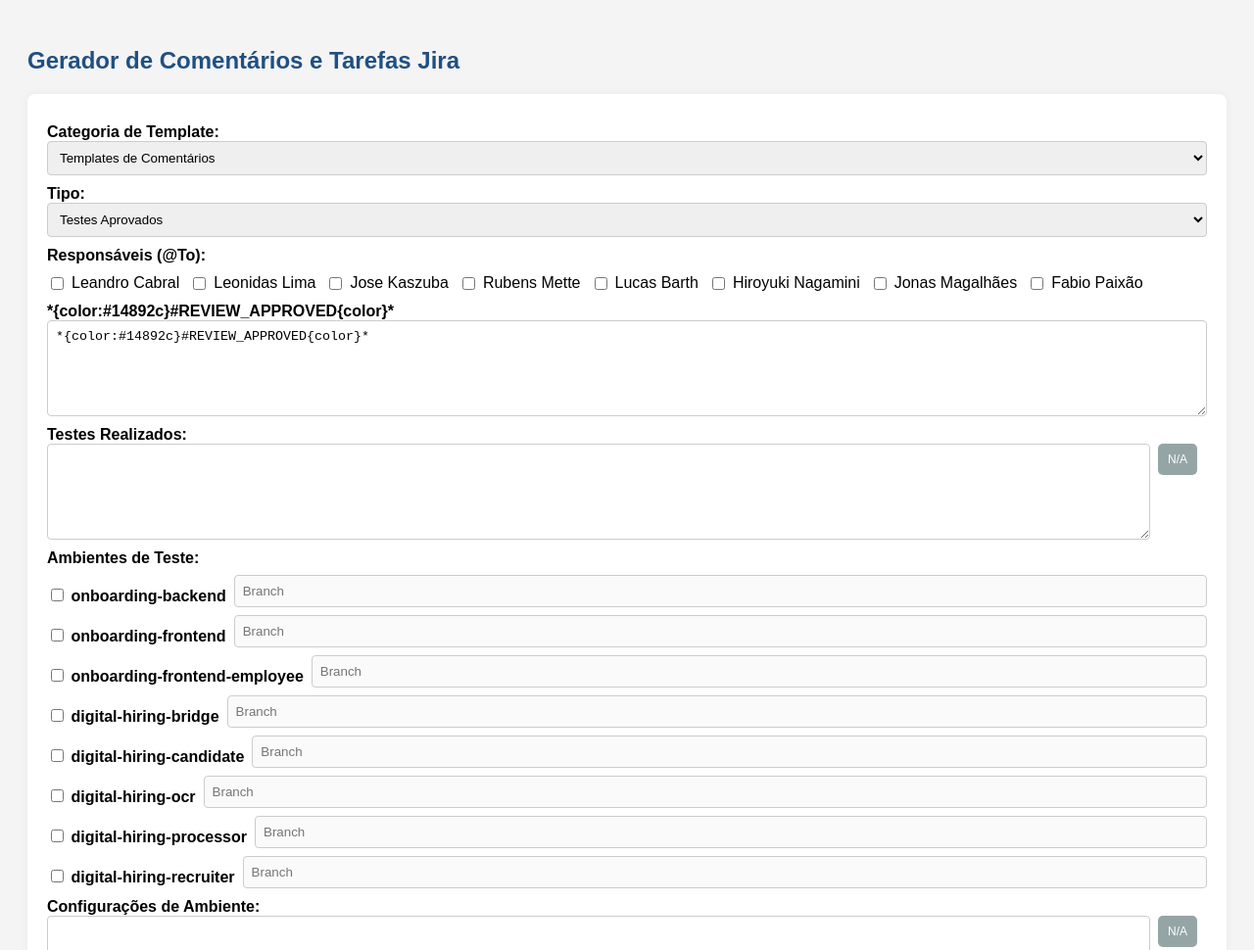
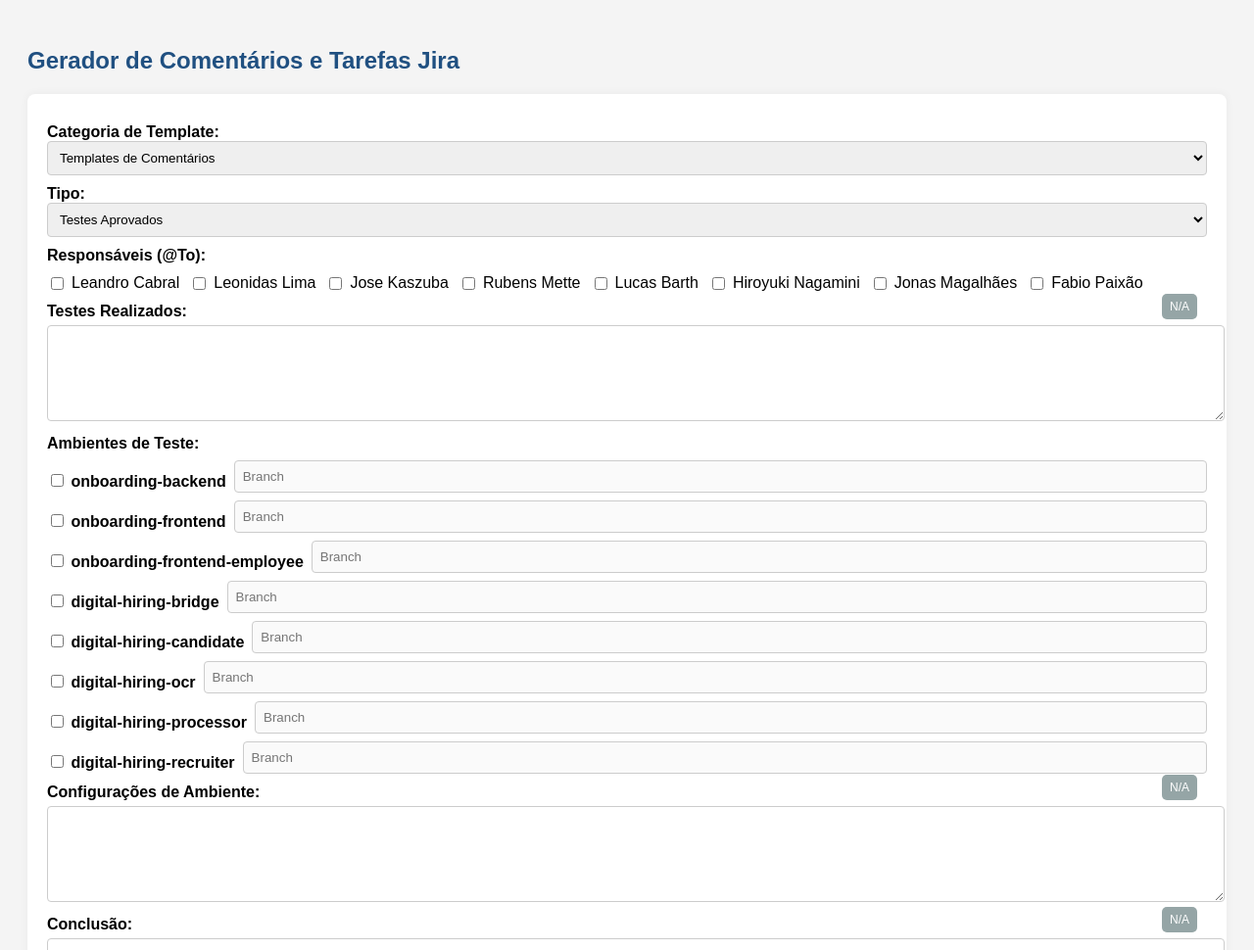
Before and after one commit to nagaminehiro/JiraGenerator, a website: page index.html in a window 1280 px wide. Shown: the top 970 px of the page at 98% size. Drawn offline with Linux system fonts and the light colour scheme.

Commit message:
Text Color e N/A
Alteração do posicionamento do botão N/A e remocção do Text Color no início da página

```diff
--- a/script.js
+++ b/script.js
@@ -294,24 +294,29 @@ function updateForm() {
   const templateFields = templates[type] || [];
 
   templateFields.forEach(field => {
+    // Pular os campos que contêm cabeçalhos com formatação de cor
+    if (field.defaultValue && field.defaultValue.includes("{color:")) {
+      return; // Não exibe esses campos no formulário
+    }
+
     if (field.type === "textarea") {
       const div = document.createElement("div");
       div.className = "field-container";
-      div.innerHTML = `<label for="${field.id}">${field.label}</label>
-                      <div class="input-with-buttons">
-                        <textarea id="${field.id}" ${field.readonly ? 'readonly' : ''}>${field.defaultValue || ''}</textarea>
+      div.innerHTML = `<div class="label-container">
+                        <label for="${field.id}">${field.label}</label>
                         ${field.readonly ? '' : '<button type="button" class="na-button" onclick="fillWithNA(\'' + field.id + '\')">N/A</button>'}
-                      </div>`;
+                      </div>
+                      <textarea id="${field.id}" ${field.readonly ? 'readonly' : ''}>${field.defaultValue || ''}</textarea>`;
       container.appendChild(div);
     }
     else if (field.type === "text") {
       const div = document.createElement("div");
       div.className = "field-container";
-      div.innerHTML = `<label for="${field.id}">${field.label}</label>
-                      <div class="input-with-buttons">
-                        <input type="text" id="${field.id}" ${field.readonly ? 'readonly' : ''} value="${field.defaultValue || ''}">
+      div.innerHTML = `<div class="label-container">
+                        <label for="${field.id}">${field.label}</label>
                         ${field.readonly ? '' : '<button type="button" class="na-button" onclick="fillWithNA(\'' + field.id + '\')">N/A</button>'}
-                      </div>`;
+                      </div>
+                      <input type="text" id="${field.id}" ${field.readonly ? 'readonly' : ''} value="${field.defaultValue || ''}">`;
       container.appendChild(div);
     }
     else if (field.type === "boolean") {
--- a/styles.css
+++ b/styles.css
@@ -118,12 +118,20 @@ button:hover {
     flex: 1;
 }
 
+/* Estilos para o contêiner de label com botão N/A */
+.label-container {
+    display: flex;
+    justify-content: space-between;
+    align-items: center;
+    margin-bottom: 5px;
+}
+
 /* Estilo para botão N/A */
 .na-button {
     background: #95a5a6;
-    padding: 5px 10px;
+    padding: 3px 8px;
     margin-top: 0;
-    height: 32px;
+    height: 26px;
     font-size: 12px;
     white-space: nowrap;
 }
```
